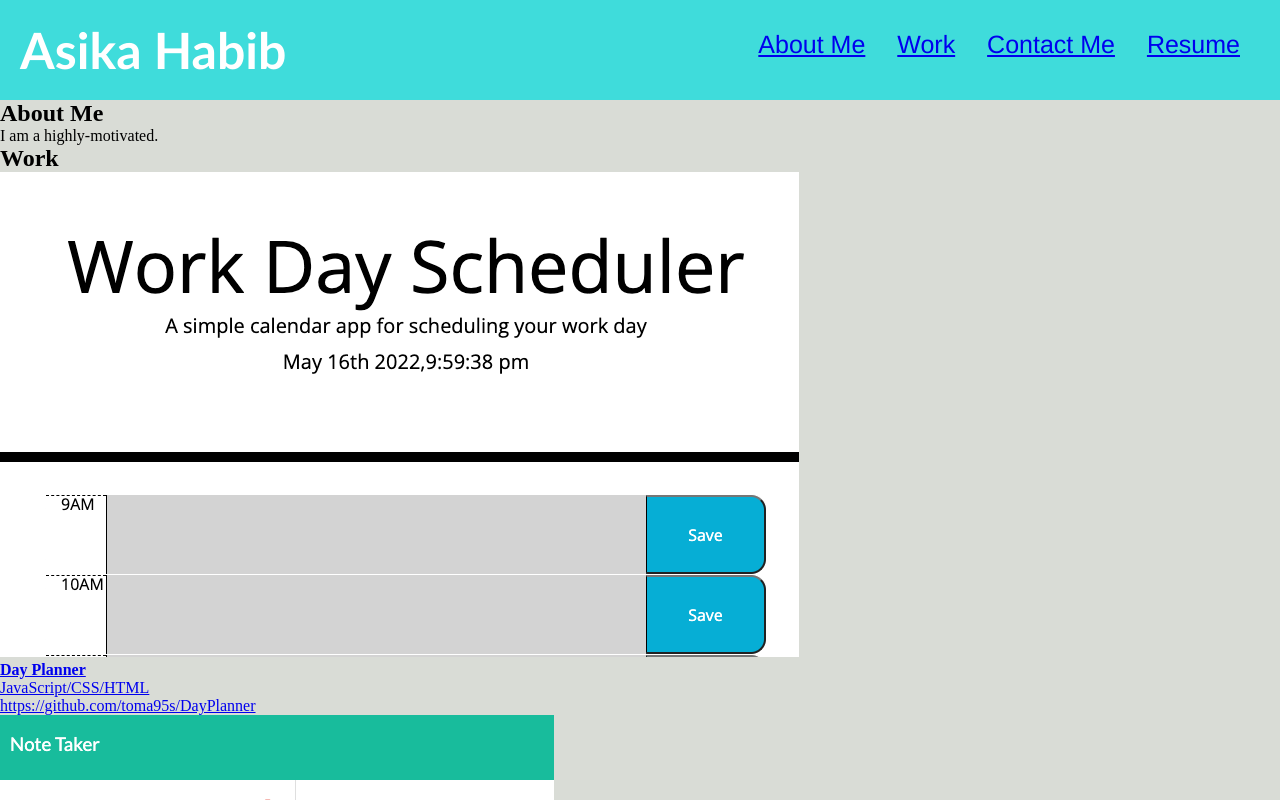
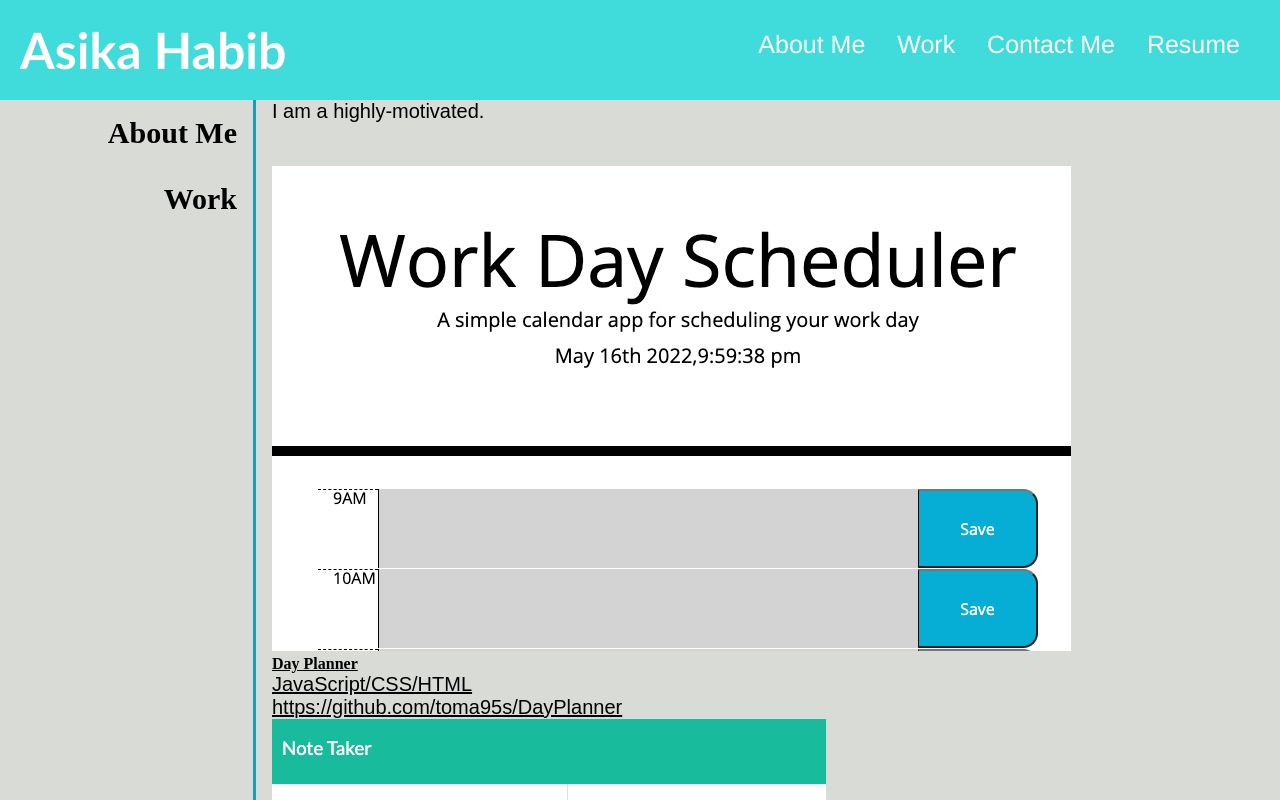
Before and after one commit to toma95s/portfolioMay22, a plain HTML site: page index.html in a window 1280 px wide. Shown: the top 800 px of the page. Drawn offline with Linux system fonts and the light colour scheme; files that its build step writes are made by us from their sources.

Commit message:
set flexbox in row, main section title style, header navigate bar style

```diff
--- a/assets/style.css
+++ b/assets/style.css
@@ -51,3 +51,34 @@ nav ul li {
     display: inline-block;
     margin-left: 25px;
 }
+
+p {
+    font-size: 20px;
+    font-family: var(--text);
+
+}
+
+a:link, a:visited {
+    color: var(--black);
+}
+
+/* set flex-box in row  */
+.section-container{
+    display:flex;
+}
+
+/*main section title style*/
+.sectionTitle{
+    color:black;
+    font-size:30px ;
+    text-align: right;
+    margin-right: 16px;
+    padding: 16px;
+    border-right: 3px solid var(--yellow);;
+    width: 20%;
+}
+/*header navigate bar style*/
+.text-right a {
+    color: var(--white);
+     text-decoration: none;
+}
```
